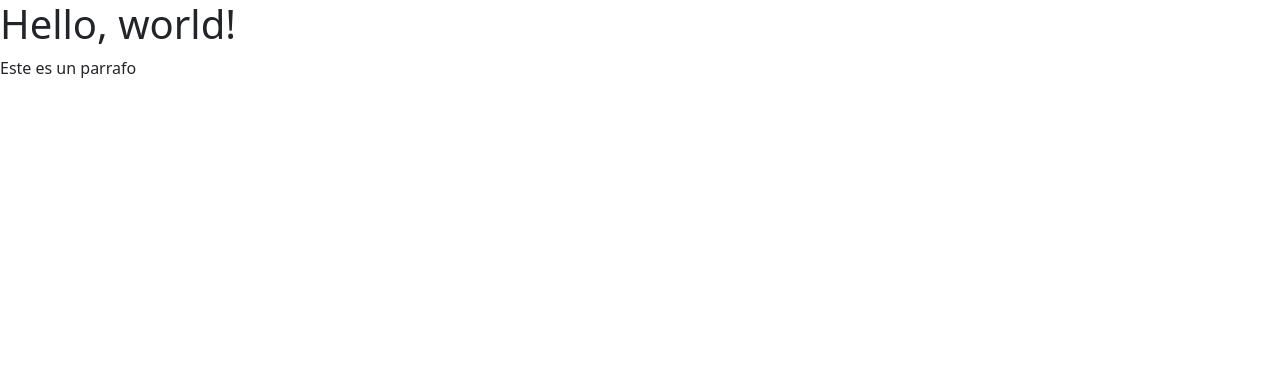
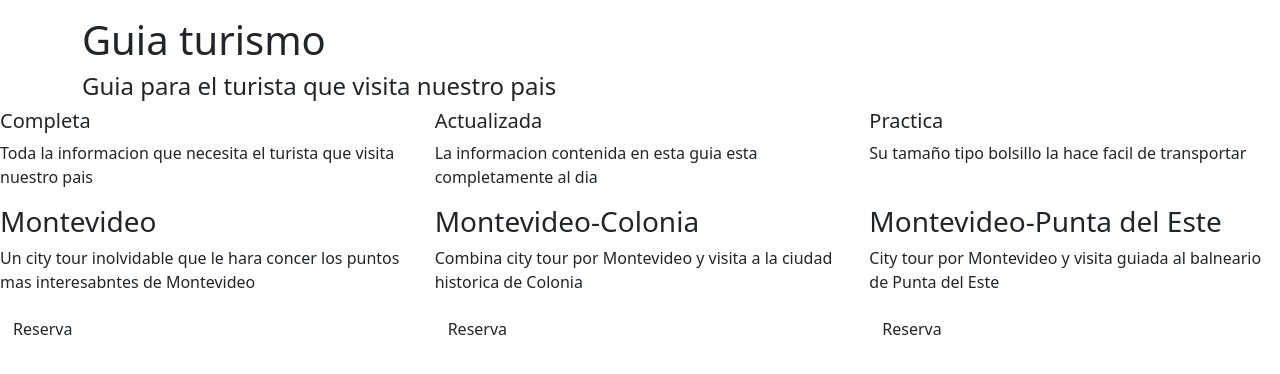
Before and after one commit to juanksuar/guia-turismo, a website: page index.html in a window 1280 px wide. Drawn offline with nearby package versions, Linux system fonts and the light colour scheme.

Commit message:
comenzamos a trabajar con grillas

```diff
--- a/index.html
+++ b/index.html
@@ -1,5 +1,5 @@
 <!doctype html>
-<html lang="en">
+<html lang="es">
   <head>
     <!-- Required meta tags -->
     <meta charset="utf-8">
@@ -8,13 +8,50 @@
     <!-- Bootstrap CSS -->
     <link href="https://cdn.jsdelivr.net/npm/bootstrap@5.1.3/dist/css/bootstrap.min.css" rel="stylesheet" integrity="sha384-1BmE4kWBq78iYhFldvKuhfTAU6auU8tT94WrHftjDbrCEXSU1oBoqyl2QvZ6jIW3" crossorigin="anonymous">
 
-    <title>Hello, world!</title>
+    <title>Guia turismo</title>
   </head>
   <body>
-    <h1>Hello, world!</h1>
+        <div class="container mt-3">
 
-    <p>Este es un parrafo</p>
+            <h1>Guia turismo</h1>
+            <h4>Guia para el turista que visita nuestro pais</h4>
 
+        </div>
+        <div class=""container mt-3" >
+            <div class="row">
+                <div class="col-sm-4">
+                    <h5>Completa</h5>
+                    <p>Toda la informacion que necesita el turista que visita nuestro pais</p>
+                </div>
+                <div class="col-sm-4">
+                 <h5>Actualizada</h5>
+                 <p>La informacion contenida en esta guia esta completamente al dia</p>
+                </div>
+                <div class="col-sm-4">
+                    <h5>Practica</h5>
+                    <p>Su tamaño tipo bolsillo la hace facil de transportar</p>
+                </div>
+            </div>
+            <div class="flex-wrap">
+                <div class="row">
+                    <div class="col-sm-4 align-self-start">
+                        <h3> Montevideo</h3>
+                        <p>Un city tour inolvidable que le hara concer los puntos mas interesabntes de Montevideo</p>
+                            <button type="button" class="btn">Reserva</button>
+                    </div>
+                    <div class="col-sm-4 align-self-center">
+                        <h3>Montevideo-Colonia</h3>
+                        <p>Combina city tour por Montevideo y visita a la ciudad historica de Colonia</p>
+                        <button type="button" class="btn">Reserva</button>
+                    </div>
+                    <div class="col-sm-4 align-self-end">
+                        <h3>Montevideo-Punta del Este</h3>
+                        <p>City tour por Montevideo y visita guiada al balneario de Punta del Este</p>
+                        <button type="button" class="btn">Reserva</button>
+                    </div>
+                </div>
+            </div>
+        </div>
     <script src="https://cdn.jsdelivr.net/npm/@popperjs/core@2.10.2/dist/umd/popper.min.js" integrity="sha384-7+zCNj/IqJ95wo16oMtfsKbZ9ccEh31eOz1HGyDuCQ6wgnyJNSYdrPa03rtR1zdB" crossorigin="anonymous"></script>
     <script src="https://cdn.jsdelivr.net/npm/bootstrap@5.1.3/dist/js/bootstrap.min.js" integrity="sha384-QJHtvGhmr9XOIpI6YVutG+2QOK9T+ZnN4kzFN1RtK3zEFEIsxhlmWl5/YESvpZ13" crossorigin="anonymous"></script>
 
```
